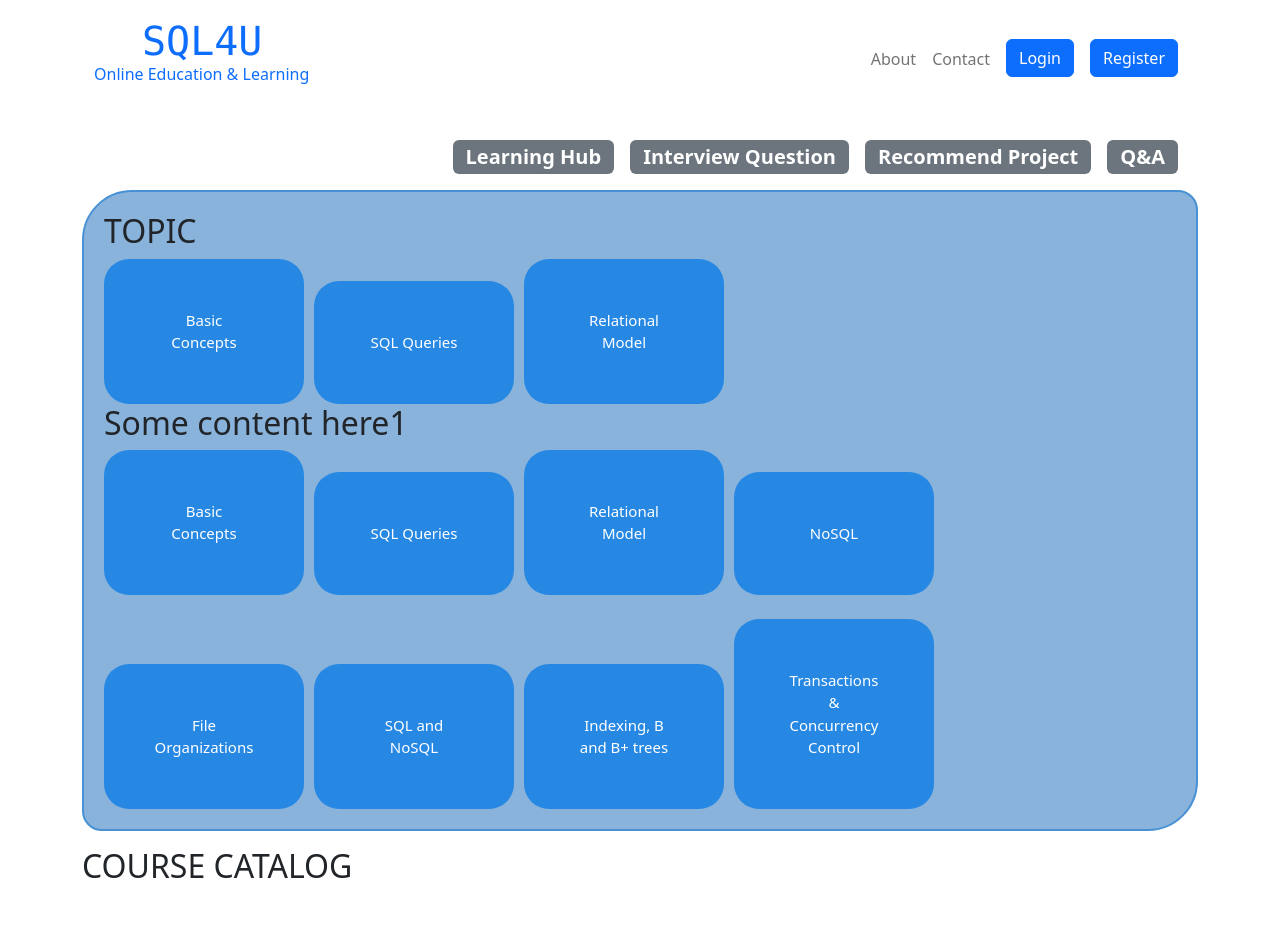
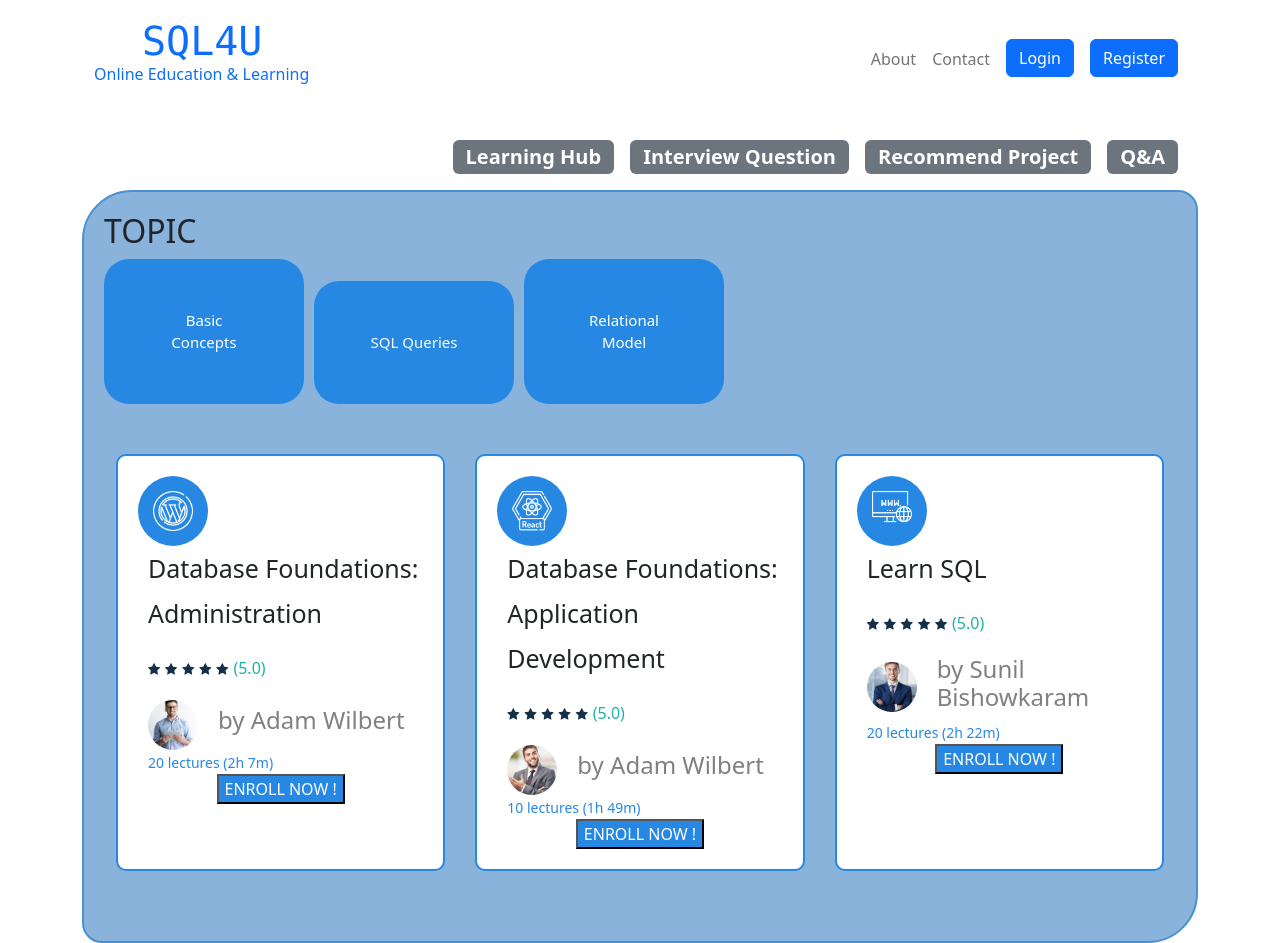
Before and after one commit to dongtandung2001/SQL4U, a React (Create React App) app in the folder frontend/: page /catalog in a window 1280 px wide. Both pictures are taken after a click on the button "SQL Queries". Before the commit the page ends 893 px from the top, so only its background shows below. Built offline with nearby package versions, Linux system fonts and the light colour scheme.

Commit message:
11/13 1:10AM

```diff
--- a/frontend/src/component/learningHub/CourseCatalog.jsx
+++ b/frontend/src/component/learningHub/CourseCatalog.jsx
@@ -1,21 +1,125 @@
 import React, { Component, useState} from "react";
-import { coursesCard } from "./data";
+// import { coursesCard } from "./data";
 import "./learningHub.css";
 
 
 const myArray = ['basic_concepts', 'sql_queries', 'relational_model'];
+const basic_concepts = [
+  {
+    id: 1,
+    cover: "./images/courses/c1.png",
+    coursesName: "Database Foundations: Intro to Databases",
+    courTeacher: [
+      {
+        dcover: "./images/team/t1.webp",
+        name: "by Adam Wilbert",
+        totalTime: "50 lectures (3h 21m)",
+      },
+    ],
+  },
+  {
+    id: 2,
+    cover: "../images/courses/c2.png",
+    coursesName: "Database Foundations: Data Structures",
+    courTeacher: [
+      {
+          dcover: "./images/team/t2.webp",
+          name: "by Adam Wilbert",
+        totalTime: "30 lectures (2h 55m)",
+      },
+    ],
+  },
+  {
+    id: 3,
+    cover: "../images/courses/c3.png",
+    coursesName: "Database Foundations: Database Management",
+    courTeacher: [
+      {
+          dcover: "./images/team/t3.webp",
+          name: "by Adam Wilbert",
+        totalTime: "50 lectures (2h 14m)",
+      },
+    ],
+  }
+];
+
+const sql_queries = [{
+  id: 4,
+  cover: "../images/courses/c4.png",
+  coursesName: "Database Foundations: Administration",
+  courTeacher: [
+    {
+        dcover: "./images/team/t4.webp",
+        name: "by Adam Wilbert",
+      totalTime: "20 lectures (2h 7m)",
+    },
+  ],
+},
+{
+  id: 5,
+  cover: "../images/courses/c5.png",
+  coursesName: "Database Foundations: Application Development",
+  courTeacher: [
+    {
+        dcover: "./images/team/t5.webp",
+        name: "by Adam Wilbert",
+      totalTime: "10 lectures (1h 49m)",
+    },
+  ],
+},
+{
+  id: 6,
+  cover: "../images/courses/c6.png",
+  coursesName: "Learn SQL",
+  courTeacher: [
+    {
+      dcover: "./images/team/t6.webp",
+      name: "by Sunil Bishowkaram",
+      totalTime: "20 lectures (2h 22m)",
+    },
+  ],
+}];
+
+const relational_model =[{
+  id: 7,
+  cover: "../images/courses/c7.png",
+  coursesName: "MySQL Essential Training",
+  courTeacher: [
+    {
+      dcover: "./images/team/t7.webp",
+      name: "by Price",
+      totalTime: "20 lectures (1h 11m)",
+    },
+  ],
+},
+{
+  id: 8,
+  cover: "../images/courses/c8.png",
+  coursesName: "Learning Relational Databases",
+  courTeacher: [
+    {
+      dcover: "./images/team/t8.webp",
+      name: "by Petter",
+      totalTime: "25 lectures (3h 33m)",
+    },
+  ],
+},
+{
+  id: 9,
+  cover: "../images/courses/c9.png",
+  coursesName: "Intermediate SQL for Data Scientists",
+  courTeacher: [
+    {
+      dcover: "./images/team/t1.webp",
+      name: "by Petter",
+      totalTime: "50 lectures (5h 05m)",
+    },
+  ],
+}];
+
 
 function App() {
   const [isShown, setIsShown] = useState(myArray[0]);
-
-  // const handleClick = event => {
-  //   // 👇️ toggle shown state
-  //   setIsShown(current => !current);
-
-  //   // 👇️ or simply set it to true
-  //   // setIsShown(true);
-  // };
-
   return (
     <div>
       <button className='topic-button' onClick={() => setIsShown(myArray[0])}>Basic Concepts</button>
@@ -27,8 +131,8 @@ function App() {
           <section className='coursesCard'>
         <div></div>
         <div className='container grid2'>
-          {coursesCard.map((val) => (
-            <div className='items'>
+          {basic_concepts.map((val) => (
+            <div key={val.id} className='items'>
               <div className='content flex'>
                 <div className='left'>
                   <div className='img'>
@@ -62,7 +166,6 @@ function App() {
                   </div>
                 </div>
               </div>
-
               <button className='outline-btn'>ENROLL NOW !</button>            </div>
           ))}
         </div>
@@ -70,69 +173,13 @@ function App() {
         </div>
       )}
 
-      {isShown===myArray[1] && (
+{isShown===myArray[1] && (
         <div>
-          <h2>Some content here1</h2>
-        </div>
-      )}
-
-      {/* 👇️ show component on click
-      {isShown && <Box />} */}
-    </div>
-  );
-}
-
-function Box() {
-  return (
-    <div>
-      <h2>Box</h2>
-    </div>
-  );
-}
-
-
-
-const ButtonsGroup = () => {
-  return (
-    <>
-
-    <p className='topic'>
-      <h2>TOPIC</h2>
-      <App/>
-    <div>
-      <button className='topic-button'>Basic Concepts</button>
-      <button className='topic-button'>SQL Queries</button>
-      <button className='topic-button'>Relational Model</button>
-      <button className='topic-button'>NoSQL</button>
-
-
-    </div>
-    <div>&nbsp;</div>
-
-    <div>
-    <button className='topic-button'>File Organizations</button>
-      <button className='topic-button'>SQL and NoSQL</button>
-      <button className='topic-button'>Indexing, B and B+ trees</button>
-      <button className='topic-button'>Transactions & Concurrency Control</button>
-    </div>
-    </p>
-
-
-    </>
-  );
-};
-
-class CoursesCard extends Component {
-  render() {
-    return (
-      <>
-      <ButtonsGroup/>
-      <h2>COURSE CATALOG</h2>
-      {/* <section className='coursesCard'>
+          <section className='coursesCard'>
         <div></div>
         <div className='container grid2'>
-          {coursesCard.map((val) => (
-            <div className='items'>
+          {sql_queries.map((val) => (
+            <div key={val.id} className='items'>
               <div className='content flex'>
                 <div className='left'>
                   <div className='img'>
@@ -166,11 +213,72 @@ class CoursesCard extends Component {
                   </div>
                 </div>
               </div>
-
               <button className='outline-btn'>ENROLL NOW !</button>            </div>
           ))}
         </div>
-      </section> */}
+      </section>
+        </div>
+      )}
+
+      {isShown===myArray[2] && (
+        <div>
+          <section className='coursesCard'>
+        <div></div>
+        <div className='container grid2'>
+          {relational_model.map((val) => (
+            <div key={val.id} className='items'>
+              <div className='content flex'>
+                <div className='left'>
+                  <div className='img'>
+                    <img src={val.cover} alt='' />
+                  </div>
+                </div>
+                <div className='text'>
+                  <h1>{val.coursesName}</h1>
+                  <div className='rate'>
+                    <i className='fa fa-star blue'></i>
+                    <i className='fa fa-star blue'></i>
+                    <i className='fa fa-star blue'></i>
+                    <i className='fa fa-star blue'></i>
+                    <i className='fa fa-star blue'></i>
+                    <label htmlFor=''  >(5.0)</label>
+                  </div>
+                  <div className='details'>
+                    {val.courTeacher.map((details) => (
+                      <>
+                        <div className='box'>
+                          <div className='dimg'>
+                            <img src={details.dcover} alt='' />
+                          </div>
+                          <div className='para'>
+                            <h4>{details.name}</h4>
+                          </div>
+                        </div>
+                        <span>{details.totalTime}</span>
+                      </>
+                    ))}
+                  </div>
+                </div>
+              </div>
+              <button className='outline-btn'>ENROLL NOW !</button>            </div>
+          ))}
+        </div>
+      </section>
+        </div>
+      )}
+    </div>
+  );
+}
+class CoursesCard extends Component {
+  render() {
+    return (
+      <>
+      <div className='topic'>
+      <h2>TOPIC</h2>
+      <App/>
+
+    </div>
+
     </>
     )
 
--- a/frontend/src/component/learningHub/data.js
+++ /dev/null
@@ -1,110 +0,0 @@
-export const coursesCard = [
-    {
-      id: 1,
-      cover: "./images/courses/c1.png",
-      coursesName: "Database Foundations: Intro to Databases",
-      courTeacher: [
-        {
-          dcover: "./images/team/t1.webp",
-          name: "by Adam Wilbert",
-          totalTime: "50 lectures (3h 21m)",
-        },
-      ],
-    },
-    {
-      id: 2,
-      cover: "../images/courses/c2.png",
-      coursesName: "Database Foundations: Data Structures",
-      courTeacher: [
-        {
-            dcover: "./images/team/t2.webp",
-            name: "by Adam Wilbert",
-          totalTime: "30 lectures (2h 55m)",
-        },
-      ],
-    },
-    {
-      id: 3,
-      cover: "../images/courses/c3.png",
-      coursesName: "Database Foundations: Database Management",
-      courTeacher: [
-        {
-            dcover: "./images/team/t3.webp",
-            name: "by Adam Wilbert",
-          totalTime: "50 lectures (2h 14m)",
-        },
-      ],
-    },
-    {
-      id: 4,
-      cover: "../images/courses/c4.png",
-      coursesName: "Database Foundations: Administration",
-      courTeacher: [
-        {
-            dcover: "./images/team/t4.webp",
-            name: "by Adam Wilbert",
-          totalTime: "20 lectures (2h 7m)",
-        },
-      ],
-    },
-    {
-      id: 5,
-      cover: "../images/courses/c5.png",
-      coursesName: "Database Foundations: Application Development",
-      courTeacher: [
-        {
-            dcover: "./images/team/t5.webp",
-            name: "by Adam Wilbert",
-          totalTime: "10 lectures (1h 49m)",
-        },
-      ],
-    },
-    {
-      id: 6,
-      cover: "../images/courses/c6.png",
-      coursesName: "Learn SQL",
-      courTeacher: [
-        {
-          dcover: "./images/team/t6.webp",
-          name: "by Sunil Bishowkaram",
-          totalTime: "20 lectures (2h 22m)",
-        },
-      ],
-    },
-    {
-      id: 7,
-      cover: "../images/courses/c7.png",
-      coursesName: "MySQL Essential Training",
-      courTeacher: [
-        {
-          dcover: "./images/team/t7.webp",
-          name: "by Price",
-          totalTime: "20 lectures (1h 11m)",
-        },
-      ],
-    },
-    {
-      id: 8,
-      cover: "../images/courses/c8.png",
-      coursesName: "Learning Relational Databases",
-      courTeacher: [
-        {
-          dcover: "./images/team/t8.webp",
-          name: "by Petter",
-          totalTime: "25 lectures (3h 33m)",
-        },
-      ],
-    },
-    {
-      id: 9,
-      cover: "../images/courses/c9.png",
-      coursesName: "Intermedaite SQL for Data Scientists",
-      courTeacher: [
-        {
-          dcover: "./images/team/t1.webp",
-          name: "by Petter",
-          totalTime: "50 lectures (5h 05m)",
-        },
-      ],
-    },
-  ]
--- a/frontend/src/component/learningHub/learningHub.jsx
+++ b/frontend/src/component/learningHub/learningHub.jsx
@@ -1,5 +1,6 @@
 import React, { Component } from "react";
 import {Link} from "react-router-dom";
+
 import "./learningHub.css"
 class LearningHub extends Component {
   state = {};
@@ -8,13 +9,10 @@ class LearningHub extends Component {
    <>
 
 <div className="hub">
-<h1>My Course</h1>
-
+<h1>My Course!</h1>
 
 <div className="flex-parent-element">
-
   <div className="flex-child-element"><h2>Enrolled Courses</h2></div>
-
   <div className="flex-child-element">
     <nav>
     <Link to="/catalog">
@@ -22,8 +20,6 @@ class LearningHub extends Component {
     </Link>
   </nav>
   </div>
-
-
 </div>
 <button className='course-button'><i className='fa fa-star blue'></i>Introduction to Database</button>
 <button className='course-button'><i className='fa fa-star blue'></i>Data Structure</button>
```
Also changed, not shown: frontend/src/component/learningHub/showHide.jsx (deleted, +0 -37 lines).
